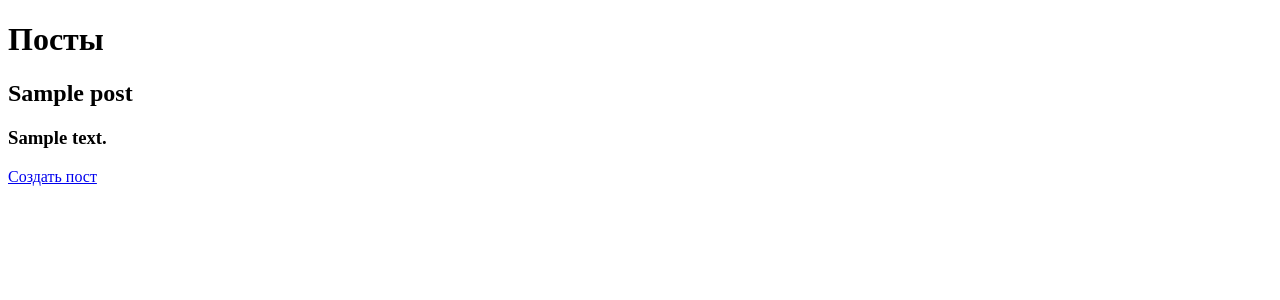
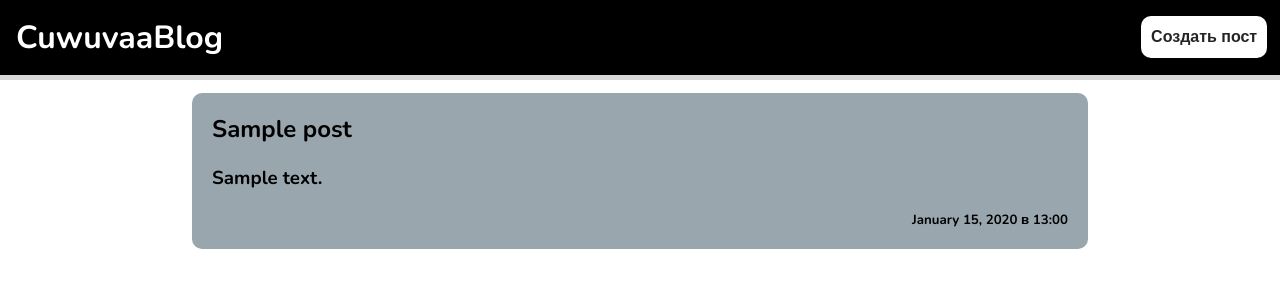
Before and after one commit to cuwuvaa/Cafe, a Django app: page /blog/ in a window 1280 px wide. Shown: the top 300 px of the page. Run offline with Django 5.2, Linux system fonts and the light colour scheme; tables that the repository leaves empty hold one stand-in row (values such as "Sample post").

Commit message:
designed

```diff
--- a/cafe_server/blog/models.py
+++ b/cafe_server/blog/models.py
@@ -1,7 +1,8 @@
 from django.db import models
+from django.utils import timezone
 
 # Create your models here.
 class Post(models.Model):
     title = models.CharField(max_length=64)
     text = models.TextField(max_length=10)
-    date = models.DateTimeField(auto_now_add=True)
+    date = models.DateTimeField(default=timezone.now)
--- /dev/null
+++ b/cafe_server/blog/static/style.css
@@ -0,0 +1,70 @@
+h1, h2, h3, h6, body {
+  margin: 0;
+}
+
+body {
+  font-family: "Nunito", sans-serif;
+  font-optical-sizing: auto;
+  font-weight: normal;
+  font-style: normal;
+  background-color: rgb(255, 255, 255);
+}
+
+header {
+  top: 0;
+  color: white;
+  background-color: black;
+  border-bottom: 5px solid rgb(216, 216, 216);
+  width: 100%;
+  padding-block: 1rem;
+}
+
+#header_name {
+  margin-left: 1rem;
+}
+
+#createpost_btn {
+  position: absolute;
+  top: 2%;
+  right: 1%;
+  text-decoration: none;
+  color: rgb(37, 35, 38);
+  background-color: rgb(255, 255, 255);
+  padding: 10px;
+  border-radius: 10px;
+  font-weight: bold;
+  transition: padding 1s ease, color 1.5s, font-weigth 1.5s, background-color 1s;
+}
+#createpost_btn:hover {
+  background-color: rgba(255, 255, 255, 0.2);
+  color: white;
+  padding-inline-end: 40px;
+}
+
+.posts_container {
+  height: max-content;
+  width: 70%;
+  position: relative;
+  left: 15%;
+  margin-top: 1%;
+}
+
+.users_post {
+  overflow: hidden;
+  position: relative;
+  margin-bottom: 10px;
+  background-color: rgb(153, 166, 174);
+  border-radius: 10px;
+}
+
+.post_title, .post_text, #post_date {
+  margin: 20px;
+}
+
+#post_date {
+  position: inherit;
+  float: right;
+  margin: 0px 20px 20px 20px;
+}
+
+/*# sourceMappingURL=style.css.map */
--- a/cafe_server/blog/templates/blog/createpost.html
+++ b/cafe_server/blog/templates/blog/createpost.html
@@ -1,6 +1,8 @@
 {% extends "./template_createpost.html" %}
 {% block blog %}
-    <h1>Creating post</h1>
+<header>
+    <h1 id="header_name">Creating post</h1>
+</header>
     <form action="{% url 'blog:new_post' %}" method="post">
         {% csrf_token %}
         {{ form }}
--- a/cafe_server/blog/templates/blog/mainpage.html
+++ b/cafe_server/blog/templates/blog/mainpage.html
@@ -1,12 +1,20 @@
 {% extends "./template_mainpage.html" %}
 {% block blog %}
-<h1>Посты</h1>
-{% for post in posts %}
-    <div>
-        <h2>{{ post.title }}</h2>
-        <h3>{{ post.text }}</h3>
+<header>
+    <h1 id="header_name">CuwuvaaBlog</h1>
+    <a id="createpost_btn" href="{% url 'blog:new_post' %}">Создать пост</a>
+</header>
+
+    <div class="posts_container">
+    {% for post in posts reversed%}
+        <div class="users_post">
+            <h2 class="post_title">{{ post.title }}</h2>
+            <h3 class="post_text">{{ post.text }}</h3>
+            <h5 id="post_date">{{ post.date|date:"F j, Y в H:i"}}</h5>
+        </div>
+    {% empty %}
+    <h2>Пусто</h2>
+    {% endfor %}
     </div>
-{% endfor %}
 
-<a href="{% url 'blog:new_post' %}">Создать пост</a>
 {% endblock %}
--- a/cafe_server/blog/templates/blog/template_createpost.html
+++ b/cafe_server/blog/templates/blog/template_createpost.html
@@ -1,7 +1,12 @@
+{% load static %}
 <!DOCTYPE html>
 <html lang="ru">
     <head>
+        <link rel="preconnect" href="https://fonts.googleapis.com">
+        <link rel="preconnect" href="https://fonts.gstatic.com" crossorigin>
+        <link href="https://fonts.googleapis.com/css2?family=Nunito:ital,wght@0,200..1000;1,200..1000&display=swap" rel="stylesheet">
         <title>{{ title_name }}</title>
+        <link rel="stylesheet" href="{% static '/style.css' %}">
     </head>
     <body>
         {% block blog %}
--- a/cafe_server/blog/templates/blog/template_mainpage.html
+++ b/cafe_server/blog/templates/blog/template_mainpage.html
@@ -1,7 +1,12 @@
+{% load static %}
 <!DOCTYPE html>
 <html lang="ru">
     <head>
+        <link rel="preconnect" href="https://fonts.googleapis.com">
+        <link rel="preconnect" href="https://fonts.gstatic.com" crossorigin>
+        <link href="https://fonts.googleapis.com/css2?family=Nunito:ital,wght@0,200..1000;1,200..1000&display=swap" rel="stylesheet">
         <title>{{ title_name }}</title>
+        <link rel="stylesheet" href="{% static '/style.css' %}">
     </head>
     <body>
         {% block blog %}
--- a/cafe_server/blog/views.py
+++ b/cafe_server/blog/views.py
@@ -23,7 +23,7 @@ def add_post(request):
         if form.is_valid():
             formated_title = form.cleaned_data["title"]
             formated_text = form.cleaned_data["text"]
-            NewPost = Post(title=formated_title, text=formated_text).save()
+            NewPost = Post(title=formated_title, text=formated_text, date=datetime.now()).save()
             return HttpResponseRedirect(reverse('blog:main'))
     else:
         form = CreatePostForm()
```
Also changed, not shown: cafe_server/blog/static/ff.scss (added, +84 -0 lines), cafe_server/cafe_server/settings.py (+6 -1 lines), cafe_server/blog/migrations/0002_alter_post_date.py (added), cafe_server/blog/migrations/0003_alter_post_date.py (added), cafe_server/blog/migrations/0004_alter_post_date.py (added), 1 other file.
